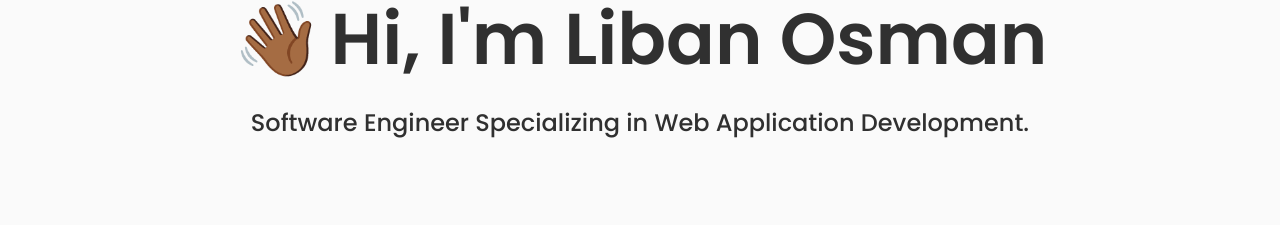
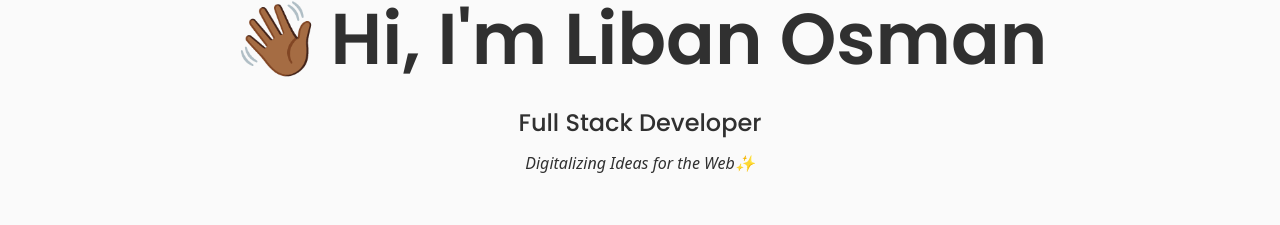
Before and after one commit to LosmanDev/losmandev-portfolio, a React (Vite) app: page / in a window 1280 px wide. Shown: the part 253-478 px from the top of the page. Built offline with nearby package versions, Linux system fonts and the light colour scheme; some icons are missing.

Commit message:
updated to title

```diff
--- a/src/Components/Home.jsx
+++ b/src/Components/Home.jsx
@@ -22,9 +22,10 @@ export default function Home() {
           <span className="text-5xl  sm:text-7xl wave mr-2">👋🏾</span>Hi,
           I&apos;m Liban Osman
         </h1>
-        <h1 className="textFont text-center sm:text-2xl font-medium">
-          Software Engineer Specializing in Web Application Development.
+        <h1 className="textFont text-center sm:text-2xl font-medium mb-3">
+          Full Stack Developer
         </h1>
+        <h3 className="font-medium italic">Digitalizing Ideas for the Web✨</h3>
         <div className="flex flex-row items-center justify-center pt-10">
           <div className="flex flex-col items-center px-4 pt-2 transform hover:scale-110 transition duration-200 ease-in-out ">
             <a
```
